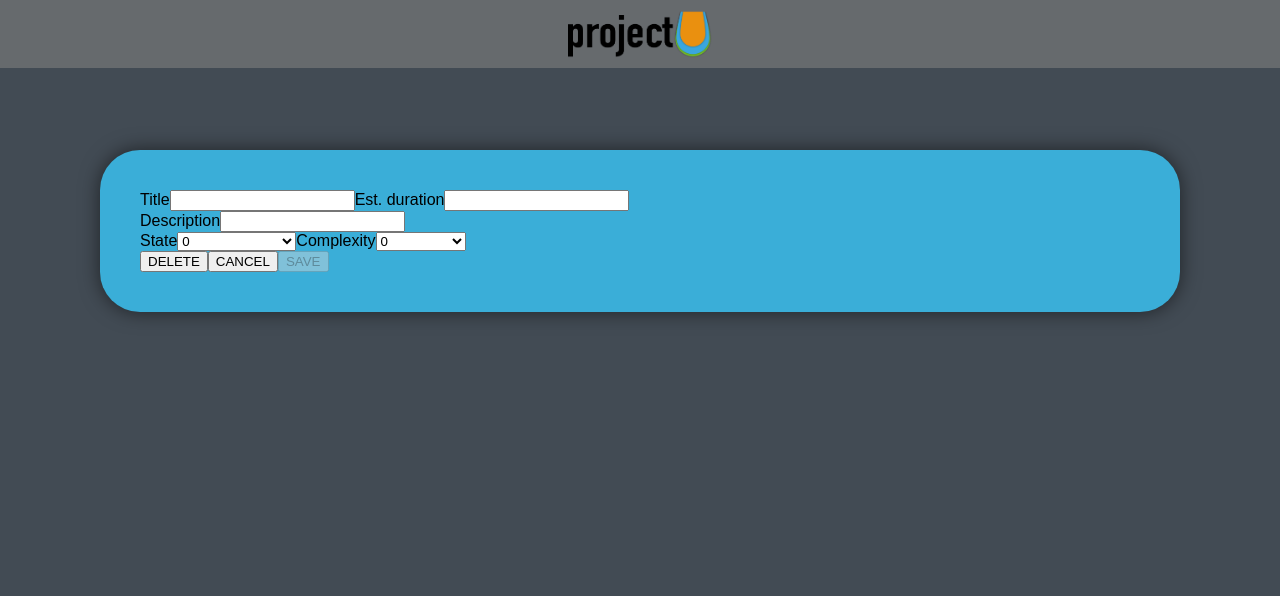
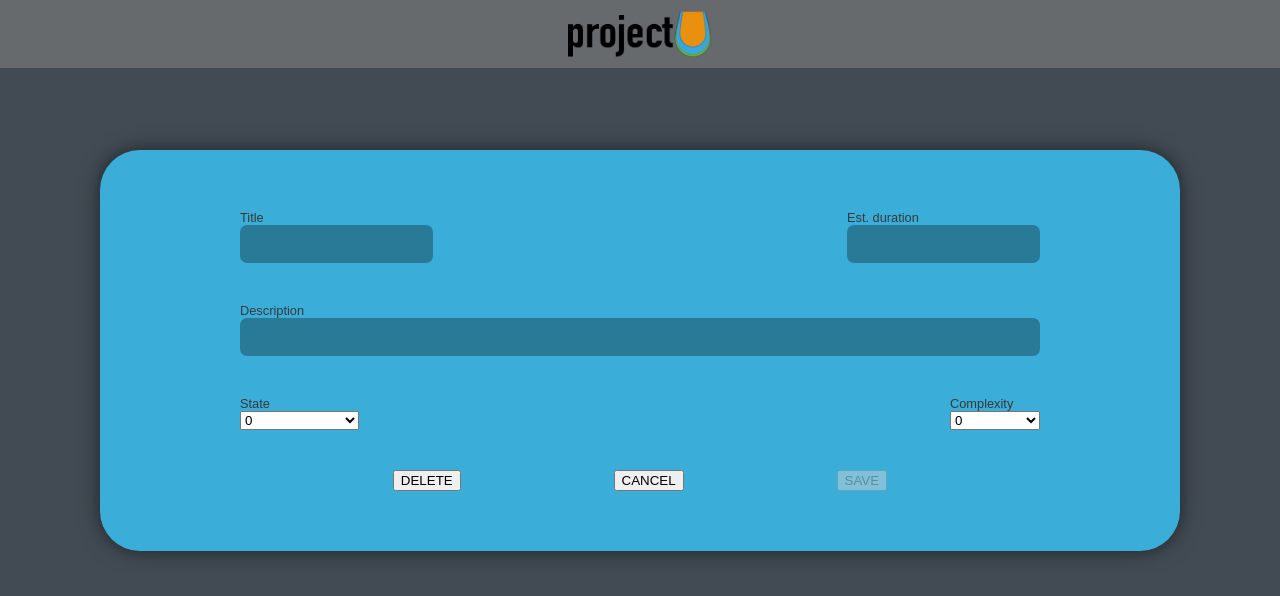
Before and after one commit to RonnyFalconeri/projectU_frontend, an Angular app: page /new/project in a window 1280 px wide. Shown: the top 596 px of the page. Built offline with nearby package versions, Linux system fonts and the light colour scheme.

Commit message:
text field styling

```diff
--- a/src/app/components/project-edit/project-edit.component.html
+++ b/src/app/components/project-edit/project-edit.component.html
@@ -14,8 +14,8 @@
     'finished': project.state === stateEnum.FINISHED}"
 >
 
-  <form [formGroup]="projectForm" (ngSubmit)='save()'>
-    <div class="row">
+  <form class="projectForm" [formGroup]="projectForm" (ngSubmit)='save()'>
+    <div class="top">
       <div class="form-group">
         <label for="title">Title</label>
         <input id="title" formControlName="title" type="text" class="form-control">
@@ -27,14 +27,14 @@
       </div>
     </div>
 
-    <div class="row">
+    <div>
       <div class="form-group">
         <label for="description">Description</label>
         <input id="description" formControlName="description" type="text" class="form-control">
       </div>
     </div>
 
-    <div class="row">
+    <div class="bottom">
       <div class="form-group">
         <label for="state">State</label>
         <select id="state" class="form-control" (change)="changeState($event)">
@@ -54,7 +54,7 @@
       </div>
     </div>
 
-    <div class="row">
+    <div class="controls">
       <button type="button" (click)="deleteProject()">{{ 'delete' | uppercase }}</button>
       <button type="button" [routerLink]="['/project', project.id]">{{ 'cancel' | uppercase }}</button>
       <button type="submit" [disabled]="!projectForm.valid">{{ 'save' | uppercase }}</button>
--- a/src/app/components/project-edit/project-edit.component.scss
+++ b/src/app/components/project-edit/project-edit.component.scss
@@ -8,6 +8,53 @@
   padding: 40px;
   border-radius: 40px;
   box-shadow: 0px 0px 20px 0px #0000008c;
+}
+
+.projectForm {
+  width: 80%;
+  margin: 0 auto;
+}
+
+.form-group {
+  display: flex;
+  flex-direction: column;
+  margin: 20px 0;
+
+  label {
+    font-size: 0.8rem;
+    color: rgb(56, 56, 56);
+  }
+
+  input {
+    background-color: rgba(0, 0, 0, 0.3);
+    border-radius: 7px;
+    height: 2rem;
+    border: 2px solid rgba(0, 0, 0, 0);
+    padding-left: 10px;
+  }
+
+  input:focus-visible {
+    outline: none;
+    border-color: grey;
+  }
+}
+
+.top {
+  display: flex;
+  flex-direction: row;
+  justify-content: space-between;
+}
+
+.bottom {
+  display: flex;
+  flex-direction: row;
+  justify-content: space-between;
+}
+
+.controls {
+  display: flex;
+  justify-content: space-evenly;
+  margin: 20px 0;
 }
 
 .initiated {
```
